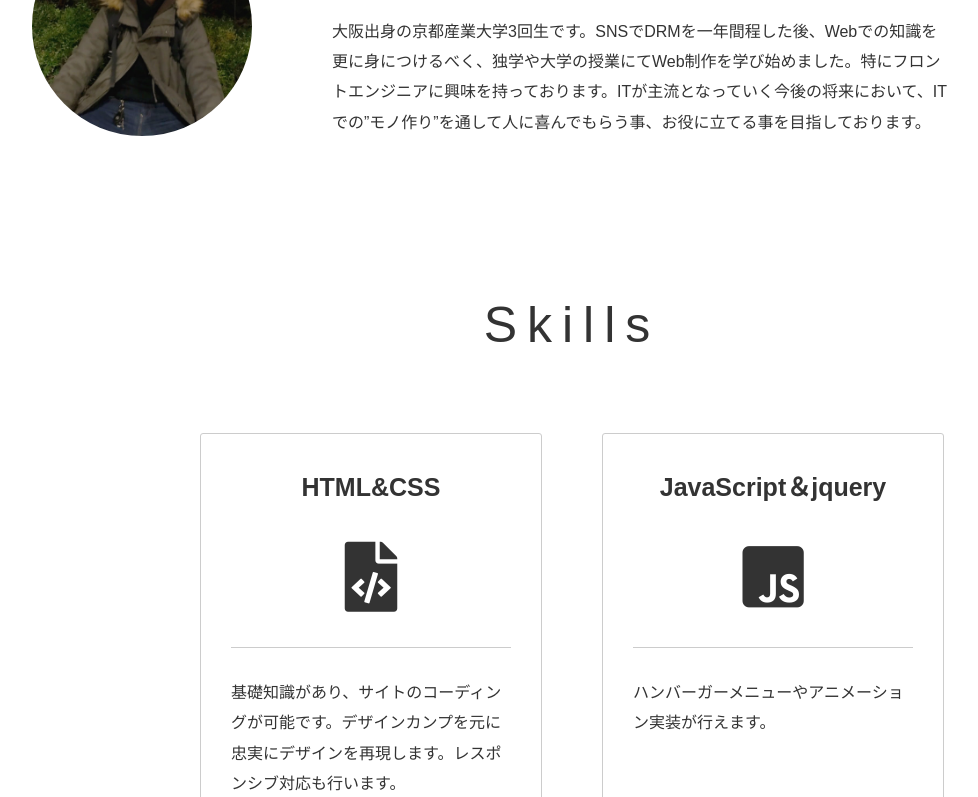
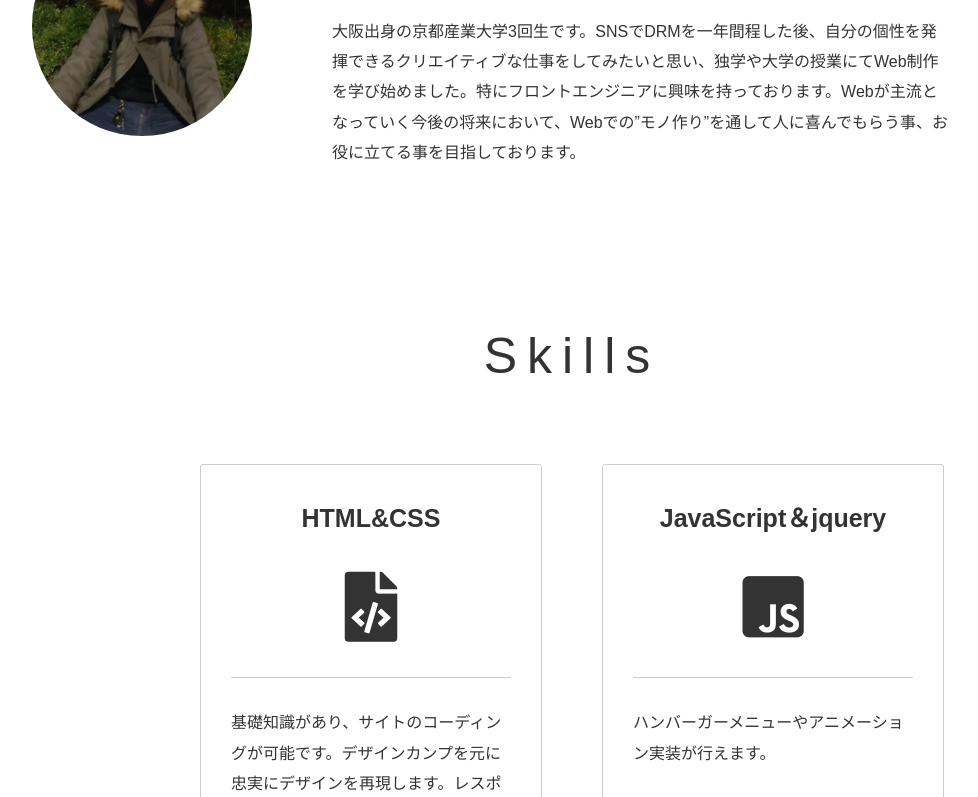
Before and after one commit to jugomichisita/myportfolio, a plain HTML site: page index.html in a window 1280 px wide. Shown: the part 1200-1997 px from the top of the page, without its empty margins (68-1046 px from the left). Drawn offline with nearby package versions, Linux system fonts and the light colour scheme.

Commit message:
Add files via upload

```diff
--- a/index.html
+++ b/index.html
@@ -62,7 +62,7 @@
               <i class="fab fa-github "></i>
             </a>
           </div><!--about-sns-->
-        <p class="main-text">大阪出身の京都産業大学3回生です。SNSでDRMを一年間程した後、Webでの知識を更に身につけるべく、独学や大学の授業にてWeb制作を学び始めました。特にフロントエンジニアに興味を持っております。ITが主流となっていく今後の将来において、ITでの”モノ作り”を通して人に喜んでもらう事、お役に立てる事を目指しております。</p>
+        <p class="main-text">大阪出身の京都産業大学3回生です。SNSでDRMを一年間程した後、自分の個性を発揮できるクリエイティブな仕事をしてみたいと思い、独学や大学の授業にてWeb制作を学び始めました。特にフロントエンジニアに興味を持っております。Webが主流となっていく今後の将来において、Webでの”モノ作り”を通して人に喜んでもらう事、お役に立てる事を目指しております。</p>
        </div><!--about-text-->
       </div><!--contents-->
     </div><!--container-->
```
